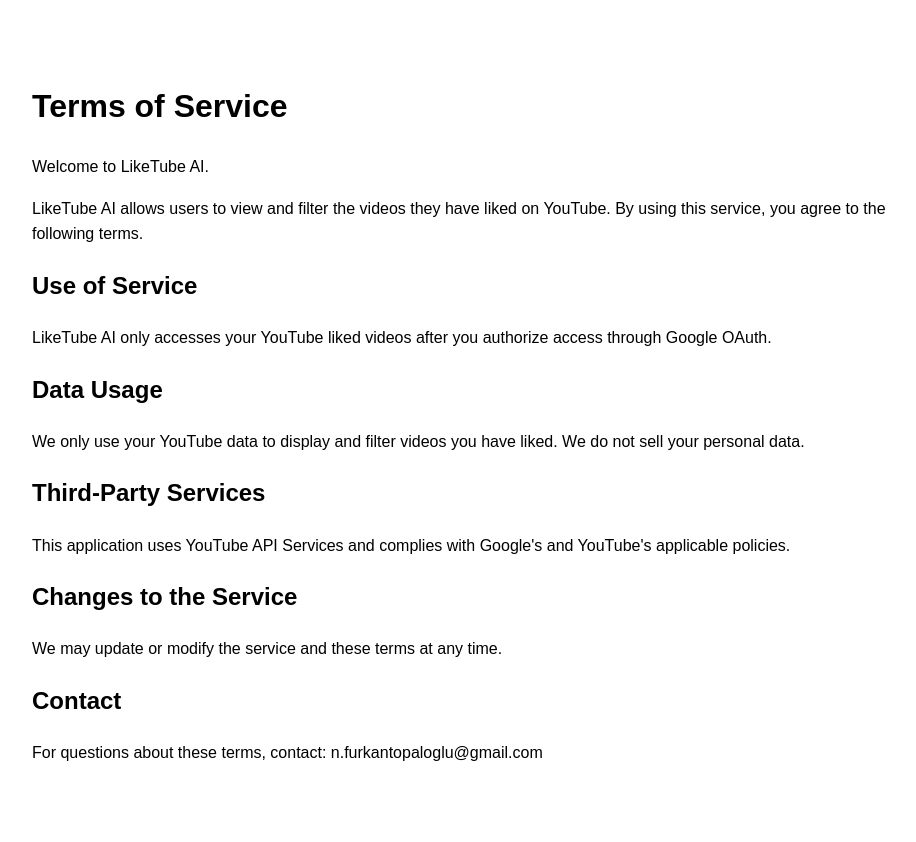
After one commit to furkan-topaloglu/liketube, a Flask app: page /terms in a window 1280 px wide. The commit adds this page. Shown: the whole page, without its empty margins (158-1074 px from the left). Run offline with Flask 3, Linux system fonts and the light colour scheme.

Commit message:
Add terms page

```diff
--- a/app.py
+++ b/app.py
@@ -290,6 +290,10 @@ def index():
 @app.route('/privacy')
 def privacy():
     return render_template('privacy.html')
+
+@app.route('/terms')
+def terms():
+    return render_template('terms.html')
 
 @app.route('/login')
 def login():
--- /dev/null
+++ b/templates/terms.html
@@ -0,0 +1,50 @@
+<!doctype html>
+<html lang="en">
+  <head>
+    <meta charset="UTF-8" />
+    <meta name="viewport" content="width=device-width, initial-scale=1.0" />
+    <title>Terms of Service - LikeTube AI</title>
+  </head>
+  <body
+    style="
+      font-family: Arial, sans-serif;
+      max-width: 900px;
+      margin: 40px auto;
+      padding: 20px;
+      line-height: 1.6;
+    "
+  >
+    <h1>Terms of Service</h1>
+
+    <p>Welcome to LikeTube AI.</p>
+
+    <p>
+      LikeTube AI allows users to view and filter the videos they have liked on
+      YouTube. By using this service, you agree to the following terms.
+    </p>
+
+    <h2>Use of Service</h2>
+    <p>
+      LikeTube AI only accesses your YouTube liked videos after you authorize
+      access through Google OAuth.
+    </p>
+
+    <h2>Data Usage</h2>
+    <p>
+      We only use your YouTube data to display and filter videos you have liked.
+      We do not sell your personal data.
+    </p>
+
+    <h2>Third-Party Services</h2>
+    <p>
+      This application uses YouTube API Services and complies with Google's and
+      YouTube's applicable policies.
+    </p>
+
+    <h2>Changes to the Service</h2>
+    <p>We may update or modify the service and these terms at any time.</p>
+
+    <h2>Contact</h2>
+    <p>For questions about these terms, contact: n.furkantopaloglu@gmail.com</p>
+  </body>
+</html>
```
Also changed, not shown: templates/index.html (+4 -3 lines).
